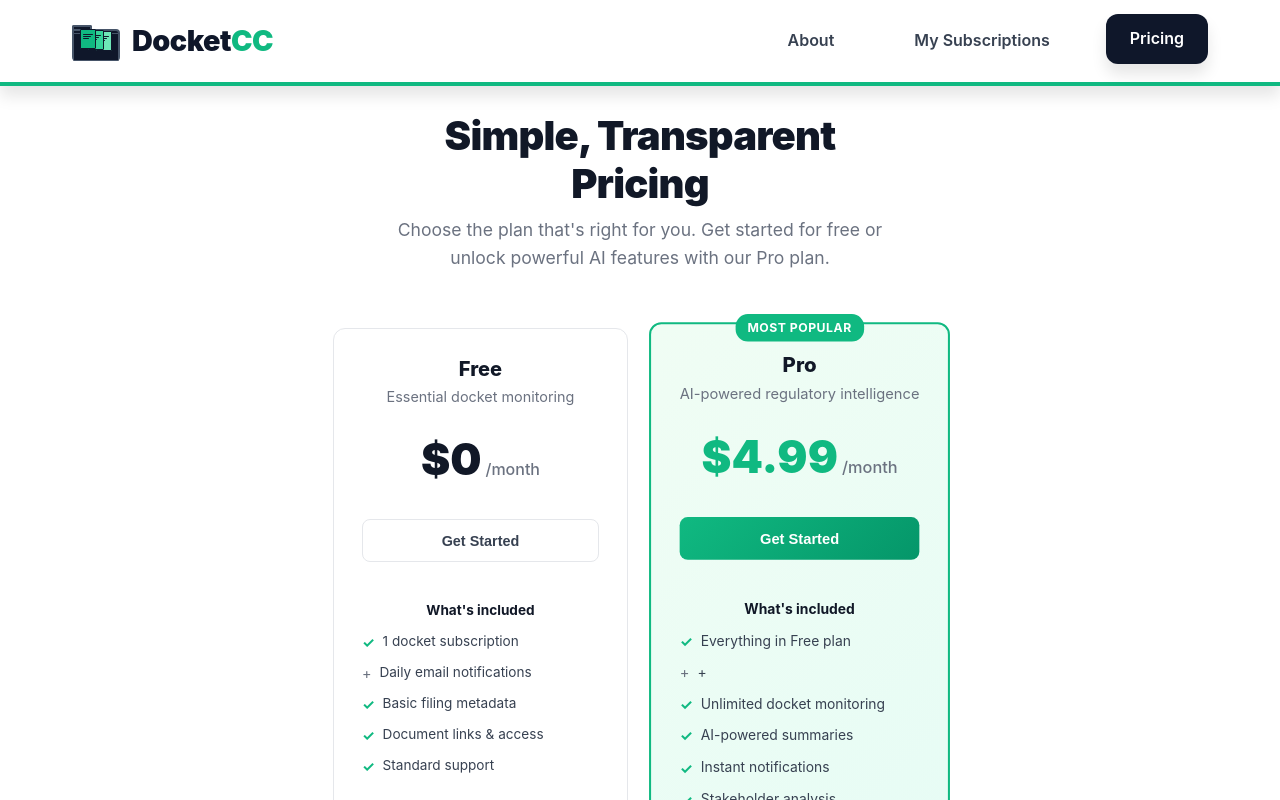
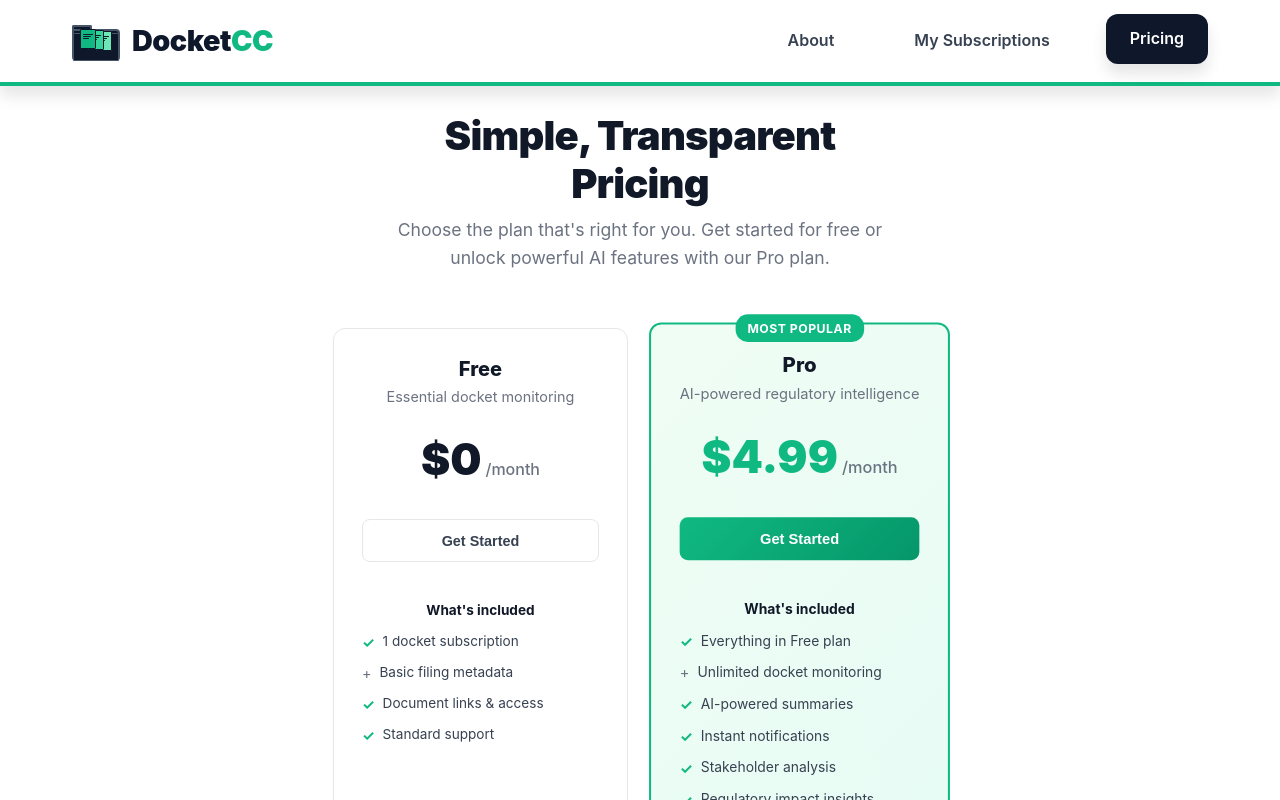
Before and after one commit to rmoh777/SimpleDCC, a SvelteKit app: page /pricing in a window 1280 px wide. Shown: the top 800 px of the page. Built offline with nearby package versions, Linux system fonts and the light colour scheme.

Commit message:
Clean up pricing page features

```diff
--- a/src/routes/pricing/+page.svelte
+++ b/src/routes/pricing/+page.svelte
@@ -37,7 +37,6 @@
         <h4 class="features-title">What's included</h4>
         <ul class="features-list">
           <li>1 docket subscription</li>
-          <li>Daily email notifications</li>
           <li>Basic filing metadata</li>
           <li>Document links & access</li>
           <li>Standard support</li>
@@ -68,7 +67,6 @@
         <h4 class="features-title">What's included</h4>
         <ul class="features-list">
           <li>Everything in Free plan</li>
-          <li>+</li>
           <li>Unlimited docket monitoring</li>
           <li>AI-powered summaries</li>
           <li>Instant notifications</li>
```
